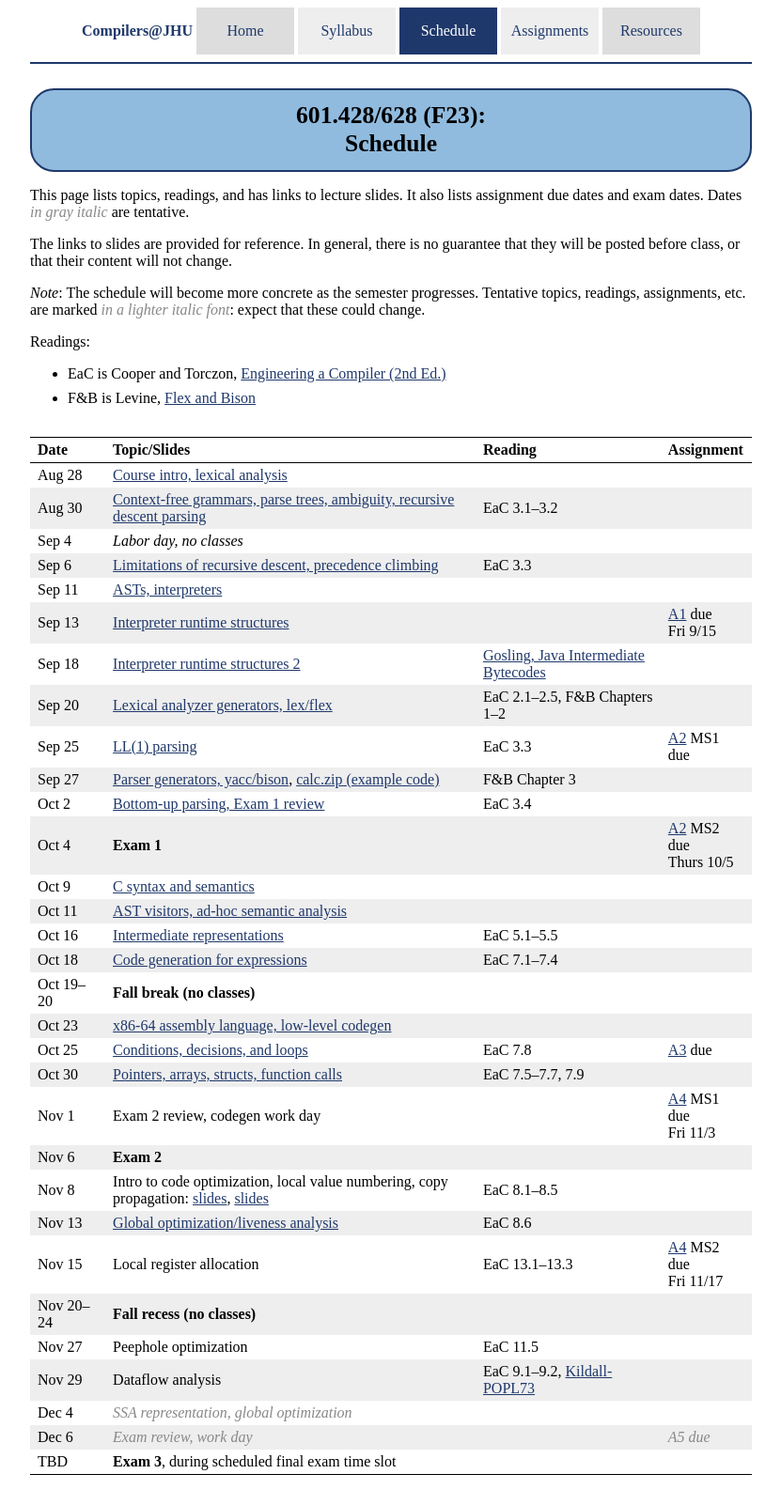
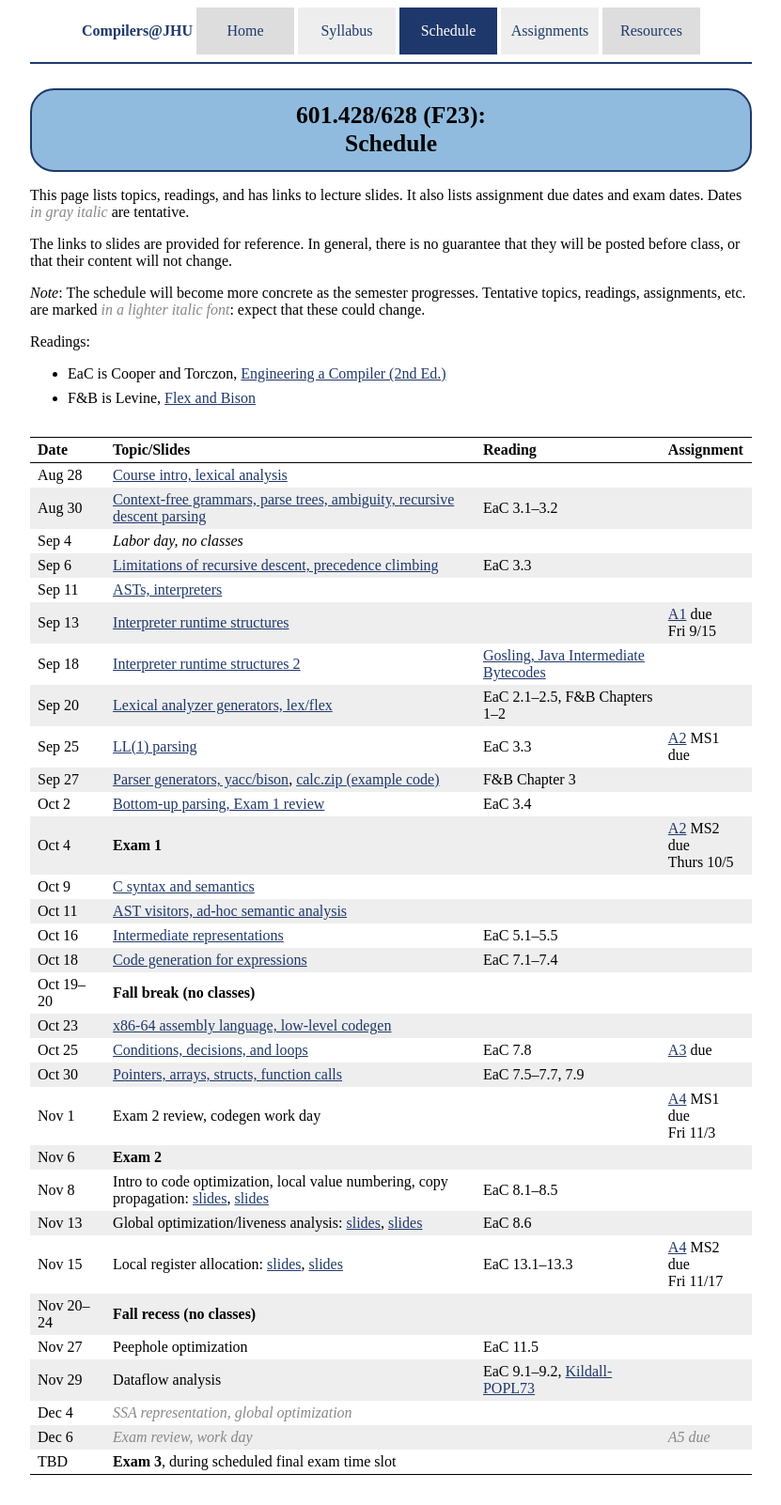
Before and after one commit to jhucompilers/fall2023, a Jekyll site: the page built from schedule.md, in a window 1280 px wide. Shown: the whole page at 94% size, without its empty margins (224-1055 px from the left). Built offline with Jekyll 4.4.1, drawn with Linux system fonts in a browser that asks for light colours.

Commit message:
post our lec 19 slides, post textbook and our slides for lec 20

```diff
--- a/schedule.csv
+++ b/schedule.csv
@@ -22,8 +22,8 @@ Oct 30,"Pointers, arrays, structs, function calls",lectures/lecture17-public.pdf
 Nov 1,"Exam 2 review, codegen work day",,,"","[A4](assign/assign04.html) MS1 due<br>Fri 11/3"
 Nov 6,"**Exam 2**",,,
 Nov 8,"Intro to code optimization, local value numbering, copy propagation: [slides](lectures/Introduction_to_Optimization_terminology_&_local_value_numbering.pdf), [slides](lectures/lecture18-public.pdf)",,,"EaC 8.1–8.5"
-Nov 13,"Global optimization/liveness analysis","lectures/Global_Optimization_Live_Analysis.pdf",,"EaC 8.6"
-Nov 15,"Local register allocation",,,"EaC 13.1–13.3","[A4](assign/assign04.html) MS2 due<br>Fri 11/17"
+Nov 13,"Global optimization/liveness analysis: [slides](lectures/Global_Optimization_Live_Analysis.pdf), [slides](lectures/lecture19-public.pdf)","",,"EaC 8.6"
+Nov 15,"Local register allocation: [slides](lectures/Local_Register_Allocation_and_Lab_1.pdf), [slides](lectures/lecture20-public.pdf)","",,"EaC 13.1–13.3","[A4](assign/assign04.html) MS2 due<br>Fri 11/17"
 Nov 20–24,**Fall recess (no classes)**,
 Nov 27,"Peephole optimization",,,"EaC 11.5"
 Nov 29,"Dataflow analysis",,,"EaC 9.1–9.2, <a href='lectures/kildall-popl73.pdf'>Kildall-POPL73</a>",
--- a/schedule.md
+++ b/schedule.md
@@ -48,8 +48,8 @@ Oct 30 | [Pointers, arrays, structs, function calls](lectures/lecture17-public.p
 Nov 1 | Exam 2 review, codegen work day |  | [A4](assign/assign04.html) MS1 due<br>Fri 11/3
 Nov 6 | **Exam 2** |  |
 Nov 8 | Intro to code optimization, local value numbering, copy propagation: [slides](lectures/Introduction_to_Optimization_terminology_&_local_value_numbering.pdf), [slides](lectures/lecture18-public.pdf) | EaC 8.1–8.5 |
-Nov 13 | [Global optimization/liveness analysis](lectures/Global_Optimization_Live_Analysis.pdf) | EaC 8.6 |
-Nov 15 | Local register allocation | EaC 13.1–13.3 | [A4](assign/assign04.html) MS2 due<br>Fri 11/17
+Nov 13 | Global optimization/liveness analysis: [slides](lectures/Global_Optimization_Live_Analysis.pdf), [slides](lectures/lecture19-public.pdf) | EaC 8.6 |
+Nov 15 | Local register allocation: [slides](lectures/Local_Register_Allocation_and_Lab_1.pdf), [slides](lectures/lecture20-public.pdf) | EaC 13.1–13.3 | [A4](assign/assign04.html) MS2 due<br>Fri 11/17
 Nov 20–24 | **Fall recess (no classes)** |  |
 Nov 27 | Peephole optimization | EaC 11.5 |
 Nov 29 | Dataflow analysis | EaC 9.1–9.2, <a href='lectures/kildall-popl73.pdf'>Kildall-POPL73</a> |
```
Also changed, not shown: 3 other files.
